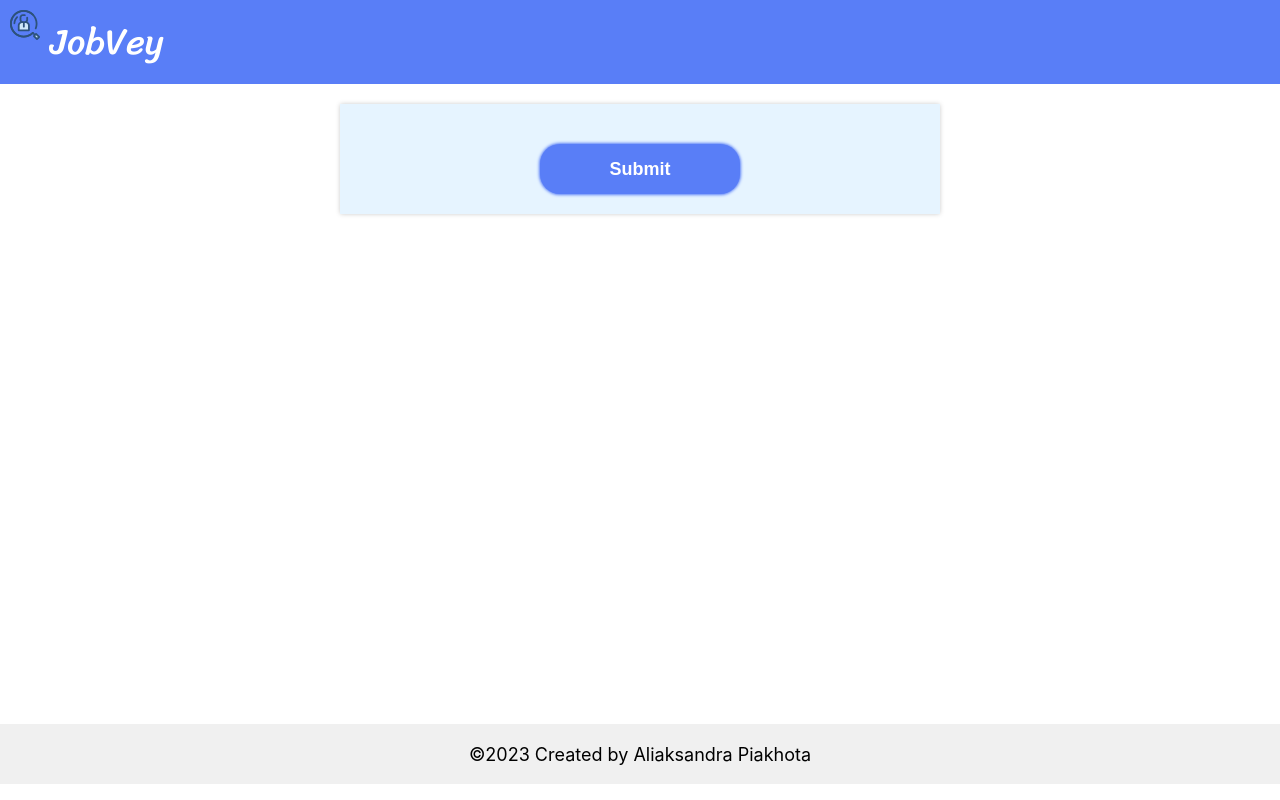
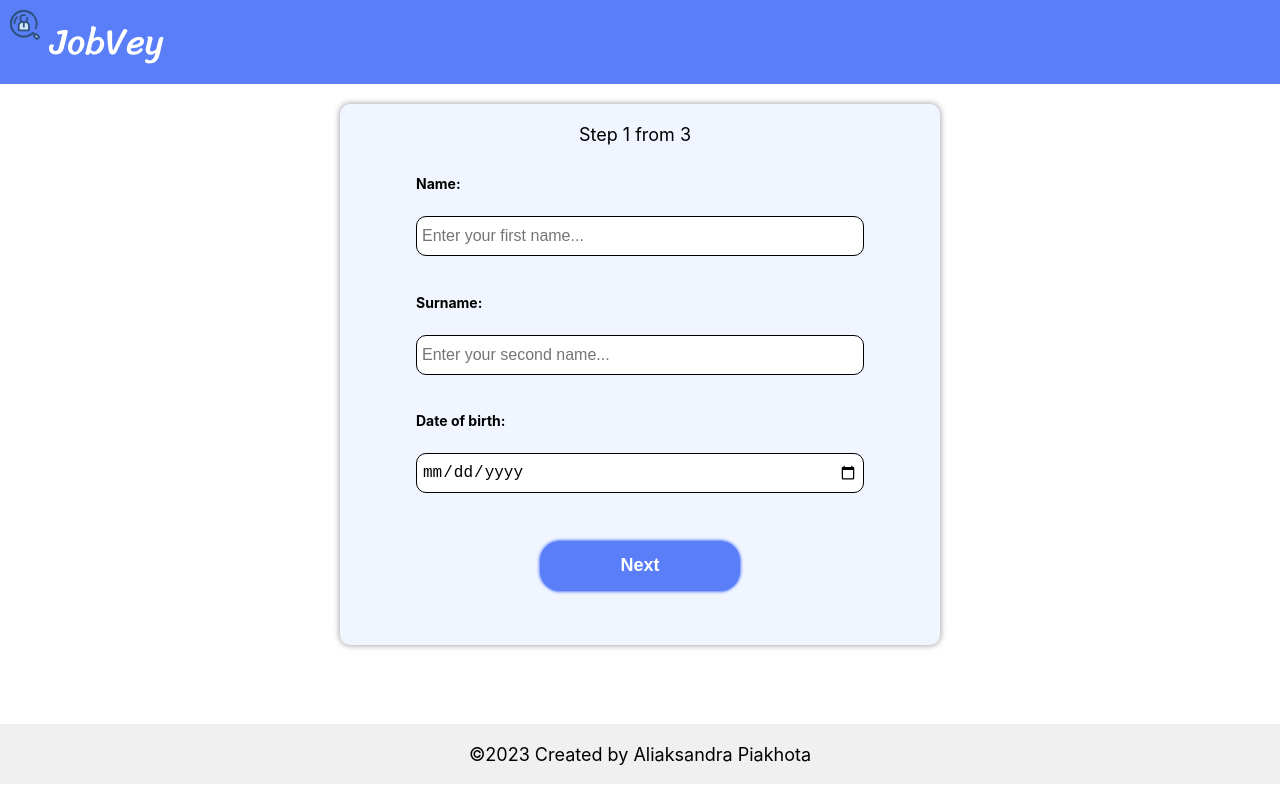
Before and after one commit to takeAmoment/andersen-react-hw, a React (Create React App) app in the folder my-app/: page / in a window 1280 px wide. Built offline with nearby package versions, Linux system fonts and the light colour scheme.

Commit message:
feat: devide form on amountPerPage steps

```diff
--- a/my-app/src/components/Form/Form.jsx
+++ b/my-app/src/components/Form/Form.jsx
@@ -1,4 +1,5 @@
 import { Component } from 'react';
+import { GrPrevious } from 'react-icons/gr';
 import Button from '../Button/Button';
 import InputField from '../InputField/InputField';
 import styles from './Form.module.css';
@@ -8,57 +9,108 @@ import SuccessNotification from '../Notifications/SuccessNotification/SuccessNot
 export default class Form extends Component {
   constructor(props) {
     super(props);
-    const { initialState } = this.props;
-    this.state = initialState;
+    this.state = this.props.initialState;
   }
+
+  findIndex = () => {
+    const firstIndex = this.state.page * this.state.amountPerPage;
+    const lastIndex = firstIndex + (this.state.amountPerPage - 1);
+    return { firstIndex, lastIndex };
+  };
 
   handleChange = (e) => {
     const { name } = e.target;
     const { value } = e.target;
-    this.setState({
-      [name]: value,
-    });
+    const formFields = { ...this.state.formFields };
+    formFields[name] = value;
+    this.setState((prevState) => ({
+      ...prevState,
+      formFields,
+    }));
   };
 
   handleSubmit = (e) => {
     e.preventDefault();
-    console.log(this.state);
+    console.log(this.state.formFields);
     this.setState({
       isOpen: true,
     });
+    document.body.style.overflow = 'hidden';
   };
 
   onClose = (e) => {
     e.preventDefault();
     this.setState(this.props.initialState);
+    document.body.style.overflow = 'auto';
+  };
+
+  getNextPage = (e) => {
+    e.preventDefault();
+    this.setState((prevState) => {
+      return { page: prevState.page + 1 };
+    });
+  };
+
+  getPrevPage = (e) => {
+    e.preventDefault();
+    this.setState((prevState) => {
+      return { page: prevState.page - 1 };
+    });
   };
 
   render() {
     const { formData } = this.props;
+    const indices = this.findIndex();
+    const totalCount = Math.ceil(formData.length / this.state.amountPerPage);
     return (
       <div className={styles.form__container}>
+        <div className={styles.form__info}>
+          {this.state.page > 0 && (
+            <GrPrevious onClick={this.getPrevPage} className={styles.info__icon} />
+          )}
+          <p className={styles.info__text}>
+            Step <span>{this.state.page + 1}</span> from {totalCount}
+          </p>
+        </div>
         <form onSubmit={this.handleSubmit}>
-          {formData.map((item) => {
+          {formData.map((item, index) => {
             return (
               <InputField
                 key={item.id}
                 item={item}
+                classname={
+                  index >= indices.firstIndex && index <= indices.lastIndex ? 'active' : ''
+                }
                 handleChange={this.handleChange}
-                value={this.state[item.name]}
+                value={this.state.formFields[item.name]}
               />
             );
           })}
+          {this.state.page !== 2 ? (
+            <Button
+              buttonType="button"
+              classname={styles.form__nextButton}
+              text="Next"
+              disabled={false}
+              onClick={this.getNextPage}
+            />
+          ) : (
             <Button
               buttonType="submit"
               classname={styles.form__submitButton}
               text="Submit"
               disabled={false}
             />
+          )}
         </form>
         {this.state.isOpen && (
           <Modal onOpen={this.state.isOpen} onClose={this.onClose}>
             <SuccessNotification
-              message={`${this.state.name}, you survay was saved!!`}
+              message={
+                this.state.formFields.name
+                  ? `${this.state.formFields.name}, you survay was saved!`
+                  : 'Friend, your survay was saved!'
+              }
               name={this.state.name}
             />
           </Modal>
--- a/my-app/src/components/Form/Form.module.css
+++ b/my-app/src/components/Form/Form.module.css
@@ -1,28 +1,67 @@
 :root {
-    --form-color: #e6f4ff;
-    --form-button: #597ef7;
+    --form-color: #f0f5ff;
+    --form-next-button: #597ef7;
+    --form-submit-button: #4cb364;
 }
 .form__container {
+    border-radius: 1rem;
     width: 60rem;
-    box-shadow: 0rem 0rem 0.5rem 0.03rem rgba(0, 0, 0, 0.258);
+    box-shadow: 0rem 0rem 0.6rem 0.03rem rgba(0, 0, 0, 0.4);
     background-color: var(--form-color);
+}
+.form__info {
+    margin-top: 2rem;
+    display: grid;
+    gap: 1rem;
+    grid-template-columns: repeat(2, auto);
+    align-items: center;
+    justify-content: center;
+}
+.info__icon{
+    margin-left: -3rem;
+    font-size: 2.4rem;
+    font-weight: 700;
+    cursor: pointer;
+}
+.info__icon:hover{
+    opacity: 0.6;
+    transition: all 0.3s;
+    transform: translateY(0.1rem);
+}
+.info__text {
+    font-size: 1.8rem;
 }
 form {
     padding: 2rem;
     display: grid;
     justify-items: center;
+    min-height: 50rem;
 }
 .form__submitButton {
     margin-top: 2rem;
-    background-color: var(--form-button);
+    background-color: var(--form-submit-button);
     color: white;
-    box-shadow: 0rem 0rem 0.3rem 0.1rem #597ef7;
+    box-shadow: 0rem 0rem 0.3rem 0.1rem var(--form-submit-button);
     width: 20rem;
     height: 5rem;
 }
 .form__submitButton:hover{
     opacity: 0.9;
     transition: all 0.3s;
-    box-shadow: 0rem 0rem 0.2rem 0.1rem #597ef7;
+    box-shadow: 0rem 0rem 0.2rem 0.1rem var(--form-submit-button);
     transform: translateY(0.1rem);
 }
+.form__nextButton {
+    margin-top: 2rem;
+    background-color: var(--form-next-button);
+    color: white;
+    box-shadow: 0rem 0rem 0.3rem 0.1rem var(--form-next-button);
+    width: 20rem;
+    height: 5rem;
+}
+.form__nextButton:hover{
+    opacity: 0.9;
+    transition: all 0.3s;
+    box-shadow: 0rem 0rem 0.2rem 0.1rem var(--form-next-button);
+    transform: translateY(0.1rem);
+}
--- a/my-app/src/data/surveyData.js
+++ b/my-app/src/data/surveyData.js
@@ -1,4 +1,5 @@
 export const initialState = {
+  formFields: {
     name: '',
     surname: '',
     dateOfBirth: '',
@@ -7,7 +8,9 @@ export const initialState = {
     site: '',
     technologies: '',
     project: '',
+  },
   isOpen: false,
+  amountPerPage: 3,
   page: 0,
 };
 
```
Lines whose indentation alone changed are shown as unchanged.
